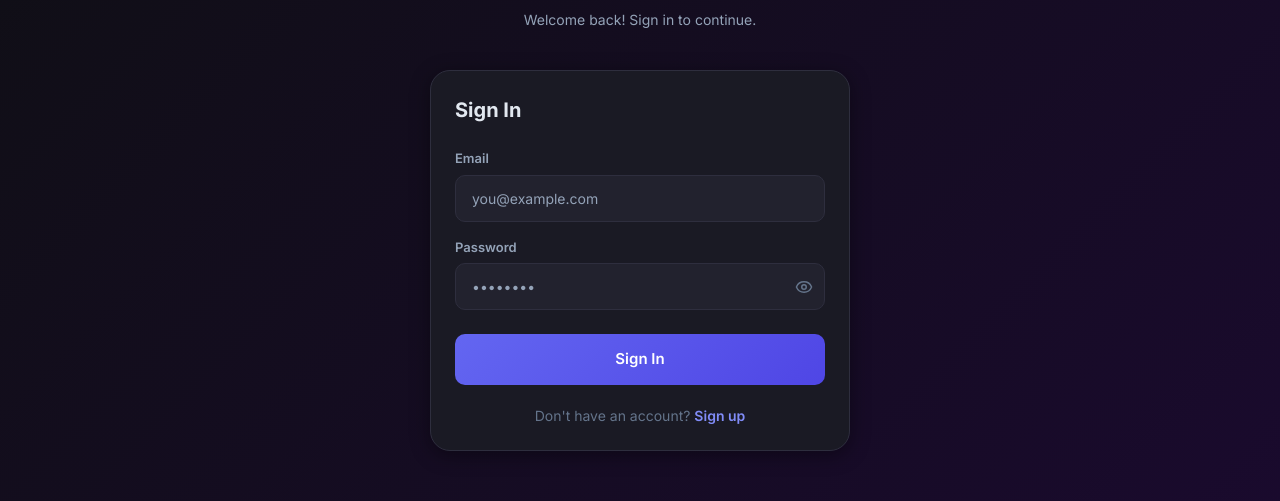
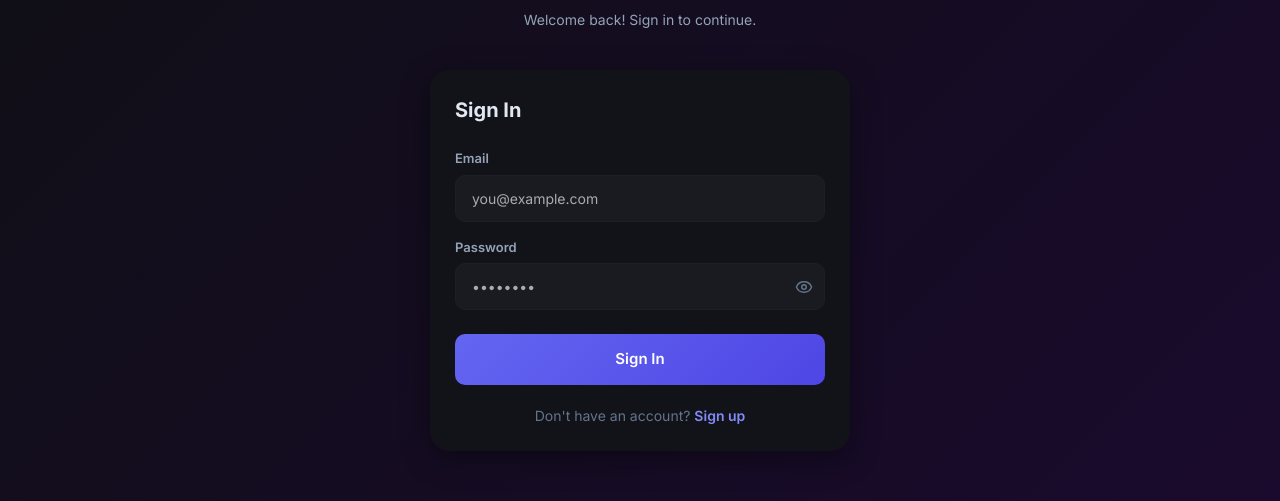
Before and after one commit to paragmondal/GharSewa, a React (Vite) app in the folder frontend/: page /login in a window 1280 px wide. Shown: the part 231-732 px from the top of the page. Built offline with nearby package versions, Linux system fonts and the light colour scheme.

Commit message:
fix: integrate Lumina Noir CSS variables natively for global theme resilience

```diff
--- a/frontend/src/index.css
+++ b/frontend/src/index.css
@@ -19,7 +19,7 @@
 
 @layer base {
   :root {
-    /* Dark Theme (Default) */
+    /* Dark Theme (Lumina Noir default) */
     --c-primary: #6366f1;
     --c-primary-hover: #4f46e5;
     --c-primary-light: #e0e7ff;
@@ -27,13 +27,13 @@
     --c-success: #10b981;
     --c-danger: #ef4444;
     --c-warning: #f59e0b;
-    --c-bg: #0f0f14;
-    --c-surface: #1a1a24;
-    --c-surface-2: #22222e;
-    --c-border: #2e2e3e;
-    --c-text: #e2e8f0;
-    --c-text-muted: #94a3b8;
-    --c-shadow-card: 0 4px 20px rgba(0, 0, 0, 0.4);
+    --c-bg: #0B0C10;
+    --c-surface: #121318;
+    --c-surface-2: #1a1b20;
+    --c-border: #1e1f25;
+    --c-text: #faf8fe;
+    --c-text-muted: #abaab0;
+    --c-shadow-card: 0 8px 30px rgba(0, 0, 0, 0.4);
     --c-shadow-hover: 0 8px 25px rgba(99, 102, 241, 0.15);
   }
 
@@ -107,11 +107,25 @@
 
   .card {
     background: var(--c-surface);
-    border: 1px solid var(--c-border);
+    border: 1px solid transparent;
     border-radius: 16px;
     padding: 24px;
     box-shadow: var(--c-shadow-card);
     transition: all 0.3s cubic-bezier(0.4, 0, 0.2, 1);
+  }
+
+  .card-lumina {
+    background: var(--c-surface);
+    border: 1px solid transparent;
+    border-radius: 20px;
+    padding: 24px;
+    transition: all 0.3s ease;
+  }
+
+  .card-lumina:hover {
+    border: 1px solid color-mix(in srgb, var(--c-primary) 50%, transparent);
+    box-shadow: 0 10px 30px color-mix(in srgb, var(--c-primary) 10%, transparent);
+    transform: translateY(-4px);
   }
 
   .card:hover {
@@ -209,7 +223,7 @@
     width: 260px;
     min-height: 100vh;
     background: var(--c-surface);
-    border-right: 1px solid var(--c-border);
+    border-right: 1px solid transparent;
     padding: 24px 16px;
     display: flex;
     flex-direction: column;
--- a/frontend/src/pages/user/Dashboard.jsx
+++ b/frontend/src/pages/user/Dashboard.jsx
@@ -30,10 +30,10 @@ const UserDashboard = () => {
   }, []);
 
   const stats = [
-    { icon: Calendar, label: t('totalBookings'), value: bookings.length, color: '#6366f1' },
-    { icon: CheckCircle, label: t('completed'), value: bookings.filter(b => b.status === 'completed').length, color: '#10b981' },
-    { icon: Clock, label: t('pending'), value: bookings.filter(b => b.status === 'pending' || b.status === 'confirmed').length, color: '#f59e0b' },
-    { icon: Star, label: t('reviewsGiven'), value: bookings.filter(b => b.isReviewed).length, color: '#a78bfa' },
+    { icon: Calendar, label: t('totalBookings'), value: bookings.length, color: 'var(--c-primary)' },
+    { icon: CheckCircle, label: t('completed'), value: bookings.filter(b => b.status === 'completed').length, color: 'var(--c-success)' },
+    { icon: Clock, label: t('pending'), value: bookings.filter(b => b.status === 'pending' || b.status === 'confirmed').length, color: 'var(--c-warning)' },
+    { icon: Star, label: t('reviewsGiven'), value: bookings.filter(b => b.isReviewed).length, color: 'var(--c-secondary)' },
   ];
 
   const getGreeting = () => {
@@ -46,32 +46,32 @@ const UserDashboard = () => {
   const upcomingBooking = bookings.find(b => b.status === 'pending' || b.status === 'confirmed');
 
   return (
-    <div style={{ display: 'flex', background: '#0B0C10', minHeight: '100vh', fontFamily: '"Manrope", "Inter", sans-serif' }}>
+    <div style={{ display: 'flex', minHeight: '100vh', fontFamily: '"Manrope", "Inter", sans-serif' }}>
       <Sidebar />
-      <div className="main-content" style={{ padding: '40px 48px', boxSizing: 'border-box', minWidth: 0, flex: 1, background: '#0B0C10' }}>
+      <div className="main-content" style={{ padding: '40px 48px', boxSizing: 'border-box', minWidth: 0, flex: 1 }}>
         <div style={{ maxWidth: '1280px', margin: '0 auto' }}>
 
         {/* Welcome Text */}
         <div className="fade-in" style={{ marginBottom: '40px' }}>
-          <h1 style={{ fontSize: '36px', fontWeight: '800', color: '#faf8fe', letterSpacing: '-0.02em', margin: 0 }}>
-             {getGreeting()}, <span style={{ color: '#6366f1' }}>{user?.name?.split(' ')[0]}</span>.
+          <h1 style={{ fontSize: '36px', fontWeight: '800', color: 'var(--c-text)', letterSpacing: '-0.02em', margin: 0 }}>
+             {getGreeting()}, <span style={{ color: 'var(--c-primary)' }}>{user?.name?.split(' ')[0]}</span>.
           </h1>
-          <p style={{ color: '#abaab0', marginTop: '8px', fontSize: '16px', fontWeight: '400' }}>
+          <p style={{ color: 'var(--c-text-muted)', marginTop: '8px', fontSize: '16px', fontWeight: '400' }}>
             Welcome to your digital concierge. Your home is running smoothly.
           </p>
         </div>
 
         {/* Hero Upcoming Booking (Lumina Noir Glassmorphism) */}
         {upcomingBooking ? (
-          <div className="fade-in" style={{ marginBottom: '48px', position: 'relative', overflow: 'hidden', padding: '32px 40px', background: 'rgba(26,27,32,0.6)', backdropFilter: 'blur(40px)', WebkitBackdropFilter: 'blur(40px)', border: '1px solid rgba(99,102,241,0.15)', borderRadius: '24px', boxShadow: '0 20px 40px rgba(0,0,0,0.5), inset 0 1px 0 rgba(255,255,255,0.05)', display: 'flex', justifyContent: 'space-between', alignItems: 'center' }}>
+          <div className="fade-in" style={{ marginBottom: '48px', position: 'relative', overflow: 'hidden', padding: '32px 40px', background: 'color-mix(in srgb, var(--c-surface-2) 60%, transparent)', backdropFilter: 'blur(40px)', WebkitBackdropFilter: 'blur(40px)', border: '1px solid color-mix(in srgb, var(--c-primary) 15%, transparent)', borderRadius: '24px', boxShadow: '0 20px 40px rgba(0,0,0,0.4), inset 0 1px 0 rgba(255,255,255,0.05)', display: 'flex', justifyContent: 'space-between', alignItems: 'center' }}>
             <div style={{ zIndex: 10, position: 'relative' }}>
-              <div style={{ display: 'inline-flex', alignItems: 'center', gap: '8px', background: 'rgba(99,102,241,0.15)', padding: '6px 14px', borderRadius: '30px', color: '#a3a6ff', fontSize: '12px', fontWeight: '700', letterSpacing: '0.05em', marginBottom: '16px' }}>
+              <div style={{ display: 'inline-flex', alignItems: 'center', gap: '8px', background: 'color-mix(in srgb, var(--c-primary) 15%, transparent)', padding: '6px 14px', borderRadius: '30px', color: 'var(--c-primary)', fontSize: '12px', fontWeight: '700', letterSpacing: '0.05em', marginBottom: '16px' }}>
                 <Zap size={14} /> UPCOMING SERVICE
               </div>
-              <h2 style={{ fontSize: '28px', fontWeight: '700', color: '#ffffff', margin: '0 0 8px 0' }}>
+              <h2 style={{ fontSize: '28px', fontWeight: '700', color: 'var(--c-text)', margin: '0 0 8px 0' }}>
                 {upcomingBooking.serviceId?.name || 'Professional Service'}
               </h2>
-              <p style={{ color: '#abaab0', fontSize: '15px', display: 'flex', alignItems: 'center', gap: '8px', margin: 0 }}>
+              <p style={{ color: 'var(--c-text-muted)', fontSize: '15px', display: 'flex', alignItems: 'center', gap: '8px', margin: 0 }}>
                 <Calendar size={16} />
                 {new Date(upcomingBooking.scheduledDate).toLocaleDateString('en-US', { weekday: 'long', month: 'long', day: 'numeric' })} at {upcomingBooking.scheduledTime}
               </p>
@@ -79,22 +79,22 @@ const UserDashboard = () => {
             <div style={{ zIndex: 10, position: 'relative', display: 'flex', flexDirection: 'column', alignItems: 'flex-end', gap: '16px' }}>
               {statusBadge(upcomingBooking.status)}
               <Link to="/bookings">
-                <button style={{ background: 'linear-gradient(135deg, #6366f1, #4f46e5)', color: '#fff', border: 'none', padding: '12px 28px', borderRadius: '12px', fontSize: '14px', fontWeight: '600', cursor: 'pointer', boxShadow: '0 8px 20px rgba(99,102,241,0.3)', transition: 'all 0.2s' }}>
+                <button className="btn-primary" style={{ padding: '12px 28px', borderRadius: '12px', fontSize: '14px', fontWeight: '600', boxShadow: '0 8px 20px color-mix(in srgb, var(--c-primary) 30%, transparent)', transition: 'all 0.2s' }}>
                   Manage Booking
                 </button>
               </Link>
             </div>
             {/* Soft Glow Effect */}
-            <div style={{ position: 'absolute', top: '-50%', right: '-10%', width: '400px', height: '400px', background: 'radial-gradient(circle, rgba(99,102,241,0.15) 0%, transparent 70%)', filter: 'blur(40px)', zIndex: 1, pointerEvents: 'none' }} />
+            <div style={{ position: 'absolute', top: '-50%', right: '-10%', width: '400px', height: '400px', background: 'radial-gradient(circle, color-mix(in srgb, var(--c-primary) 15%, transparent) 0%, transparent 70%)', filter: 'blur(40px)', zIndex: 1, pointerEvents: 'none' }} />
           </div>
         ) : (
-           <div className="fade-in" style={{ marginBottom: '48px', position: 'relative', overflow: 'hidden', padding: '40px', background: 'rgba(26,27,32,0.4)', borderRadius: '24px', border: '1px solid #1e1f25', display: 'flex', justifyContent: 'space-between', alignItems: 'center' }}>
+           <div className="fade-in" style={{ marginBottom: '48px', position: 'relative', overflow: 'hidden', padding: '40px', background: 'color-mix(in srgb, var(--c-surface-2) 40%, transparent)', borderRadius: '24px', border: '1px solid var(--c-border)', display: 'flex', justifyContent: 'space-between', alignItems: 'center' }}>
               <div>
-                <h2 style={{ fontSize: '24px', fontWeight: '700', color: '#ffffff', margin: '0 0 8px 0' }}>No active bookings</h2>
-                <p style={{ color: '#abaab0', fontSize: '15px', margin: 0 }}>Your schedule is completely clear. Need assistance?</p>
+                <h2 style={{ fontSize: '24px', fontWeight: '700', color: 'var(--c-text)', margin: '0 0 8px 0' }}>No active bookings</h2>
+                <p style={{ color: 'var(--c-text-muted)', fontSize: '15px', margin: 0 }}>Your schedule is completely clear. Need assistance?</p>
               </div>
               <Link to="/services">
-                <button style={{ background: '#18191e', color: '#a3a6ff', border: '1px solid rgba(99,102,241,0.3)', padding: '12px 28px', borderRadius: '12px', fontSize: '14px', fontWeight: '600', cursor: 'pointer', transition: 'all 0.2s' }} onMouseOver={e => e.currentTarget.style.background = 'rgba(99,102,241,0.1)'} onMouseOut={e => e.currentTarget.style.background = '#18191e'}>
+                <button className="btn-secondary" style={{ padding: '12px 28px', borderRadius: '12px', fontSize: '14px', fontWeight: '600' }}>
                   Browse Services
                 </button>
               </Link>
@@ -104,13 +104,13 @@ const UserDashboard = () => {
         {/* Analytics Tonal Layering Grid */}
         <div style={{ display: 'grid', gridTemplateColumns: 'repeat(auto-fit, minmax(220px, 1fr))', gap: '24px', marginBottom: '56px' }} className="fade-in">
           {stats.map((stat, idx) => (
-            <div key={stat.label} style={{ background: '#121318', borderRadius: '20px', padding: '24px', animationDelay: `${idx * 0.1}s`, display: 'flex', alignItems: 'center', gap: '20px' }}>
-              <div style={{ width: '56px', height: '56px', borderRadius: '14px', background: `rgba(${stat.color === '#6366f1' ? '99,102,241' : stat.color === '#10b981' ? '16,185,129' : stat.color === '#f59e0b' ? '245,158,11' : '167,139,250'}, 0.1)`, display: 'flex', alignItems: 'center', justifyContent: 'center' }}>
+            <div key={stat.label} style={{ background: 'var(--c-surface)', borderRadius: '20px', padding: '24px', animationDelay: `${idx * 0.1}s`, display: 'flex', alignItems: 'center', gap: '20px' }}>
+              <div style={{ width: '56px', height: '56px', borderRadius: '14px', background: `color-mix(in srgb, ${stat.color} 10%, transparent)`, display: 'flex', alignItems: 'center', justifyContent: 'center' }}>
                 <stat.icon size={24} color={stat.color} />
               </div>
               <div>
-                <p style={{ fontSize: '32px', fontWeight: '700', color: '#faf8fe', lineHeight: '1', margin: 0 }}>{stat.value}</p>
-                <p style={{ fontSize: '13px', color: '#abaab0', fontWeight: '500', marginTop: '6px', letterSpacing: '0.02em', textTransform: 'uppercase' }}>{stat.label}</p>
+                <p style={{ fontSize: '32px', fontWeight: '700', color: 'var(--c-text)', lineHeight: '1', margin: 0 }}>{stat.value}</p>
+                <p style={{ fontSize: '13px', color: 'var(--c-text-muted)', fontWeight: '500', marginTop: '6px', letterSpacing: '0.02em', textTransform: 'uppercase' }}>{stat.label}</p>
               </div>
             </div>
           ))}
@@ -119,8 +119,8 @@ const UserDashboard = () => {
         {/* Services Grid (Luminous Edges) */}
         <div style={{ marginBottom: '56px' }} className="fade-in">
           <div style={{ display: 'flex', justifyContent: 'space-between', alignItems: 'center', marginBottom: '24px' }}>
-            <h2 style={{ fontSize: '22px', fontWeight: '700', color: '#faf8fe', margin: 0 }}>Available Services</h2>
-            <Link to="/services" style={{ color: '#6366f1', textDecoration: 'none', fontSize: '14px', fontWeight: '600', display: 'flex', alignItems: 'center', gap: '4px' }}>
+            <h2 style={{ fontSize: '22px', fontWeight: '700', color: 'var(--c-text)', margin: 0 }}>Available Services</h2>
+            <Link to="/services" style={{ color: 'var(--c-primary)', textDecoration: 'none', fontSize: '14px', fontWeight: '600', display: 'flex', alignItems: 'center', gap: '4px' }}>
               View Catalog <ArrowRight size={16} />
             </Link>
           </div>
@@ -128,12 +128,10 @@ const UserDashboard = () => {
           <div style={{ display: 'grid', gridTemplateColumns: 'repeat(4, 1fr)', gap: '24px' }}>
             {services.slice(0, 4).map((svc) => (
               <Link key={svc._id} to={`/book/${svc._id}`} style={{ textDecoration: 'none' }}>
-                <div style={{ background: '#121318', padding: '32px 24px', borderRadius: '20px', height: '100%', display: 'flex', flexDirection: 'column', alignItems: 'center', justifyContent: 'center', textAlign: 'center', border: '1px solid transparent', transition: 'all 0.3s ease', cursor: 'pointer' }}
-                     onMouseOver={e => { e.currentTarget.style.border = '1px solid rgba(99,102,241,0.5)'; e.currentTarget.style.boxShadow = '0 10px 30px rgba(99,102,241,0.1)'; e.currentTarget.style.transform = 'translateY(-4px)'; }}
-                     onMouseOut={e => { e.currentTarget.style.border = '1px solid transparent'; e.currentTarget.style.boxShadow = 'none'; e.currentTarget.style.transform = 'translateY(0)'; }}>
-                  <div style={{ fontSize: '48px', filter: 'drop-shadow(0 4px 12px rgba(99,102,241,0.3))', marginBottom: '16px' }}>{svc.icon}</div>
-                  <h3 style={{ fontSize: '16px', fontWeight: '700', color: '#faf8fe', margin: '0 0 8px 0' }}>{svc.name}</h3>
-                  <p style={{ fontSize: '14px', color: '#a3a6ff', fontWeight: '600', margin: 0 }}>Est. ₹{svc.basePrice}</p>
+                <div className="card-lumina" style={{ height: '100%', display: 'flex', flexDirection: 'column', alignItems: 'center', justifyContent: 'center', textAlign: 'center' }}>
+                  <div style={{ fontSize: '48px', filter: 'drop-shadow(0 4px 12px color-mix(in srgb, var(--c-primary) 30%, transparent))', marginBottom: '16px' }}>{svc.icon}</div>
+                  <h3 style={{ fontSize: '16px', fontWeight: '700', color: 'var(--c-text)', margin: '0 0 8px 0' }}>{svc.name}</h3>
+                  <p style={{ fontSize: '14px', color: 'var(--c-primary-light)', fontWeight: '600', margin: 0 }}>Est. ₹{svc.basePrice}</p>
                 </div>
               </Link>
             ))}
@@ -143,30 +141,30 @@ const UserDashboard = () => {
         {/* Recent History */}
         <div className="fade-in">
           <div style={{ display: 'flex', justifyContent: 'space-between', alignItems: 'center', marginBottom: '24px' }}>
-            <h2 style={{ fontSize: '22px', fontWeight: '700', color: '#faf8fe', margin: 0 }}>{t('recentBookings')}</h2>
+            <h2 style={{ fontSize: '22px', fontWeight: '700', color: 'var(--c-text)', margin: 0 }}>{t('recentBookings')}</h2>
           </div>
 
           <div style={{ display: 'flex', flexDirection: 'column', gap: '16px' }}>
             {bookings.length === 0 && !loading && (
-              <p style={{ color: '#abaab0', fontSize: '15px' }}>No booking history found.</p>
+              <p style={{ color: 'var(--c-text-muted)', fontSize: '15px' }}>No booking history found.</p>
             )}
             {bookings.map((b) => (
-               <div key={b._id} style={{ background: '#121318', display: 'flex', justifyContent: 'space-between', alignItems: 'center', padding: '20px 24px', borderRadius: '16px', borderBottom: '1px solid #1e1f25' }}>
+               <div key={b._id} style={{ background: 'var(--c-surface)', display: 'flex', justifyContent: 'space-between', alignItems: 'center', padding: '20px 24px', borderRadius: '16px', borderBottom: '1px solid var(--c-border)' }}>
                   <div style={{ display: 'flex', alignItems: 'center', gap: '20px' }}>
-                    <div style={{ fontSize: '28px', background: '#1a1b20', width: '56px', height: '56px', display: 'flex', alignItems: 'center', justifyContent: 'center', borderRadius: '14px' }}>
+                    <div style={{ fontSize: '28px', background: 'var(--c-surface-2)', width: '56px', height: '56px', display: 'flex', alignItems: 'center', justifyContent: 'center', borderRadius: '14px' }}>
                       {b.serviceId?.icon || '⚙️'}
                     </div>
                     <div>
-                      <p style={{ fontWeight: '700', color: '#faf8fe', fontSize: '16px', margin: '0 0 4px 0' }}>{b.serviceId?.name || 'Service'}</p>
-                      <p style={{ fontSize: '13px', color: '#abaab0', display: 'flex', alignItems: 'center', gap: '6px', margin: 0 }}>
-                        <span style={{ color: '#6366f1' }}>#{b.bookingNumber}</span> •
+                      <p style={{ fontWeight: '700', color: 'var(--c-text)', fontSize: '16px', margin: '0 0 4px 0' }}>{b.serviceId?.name || 'Service'}</p>
+                      <p style={{ fontSize: '13px', color: 'var(--c-text-muted)', display: 'flex', alignItems: 'center', gap: '6px', margin: 0 }}>
+                        <span style={{ color: 'var(--c-primary)' }}>#{b.bookingNumber}</span> •
                         {new Date(b.scheduledDate).toLocaleDateString('en-IN', { day: 'numeric', month: 'short', year: 'numeric' })}
                       </p>
                     </div>
                   </div>
                   <div style={{ display: 'flex', alignItems: 'center', gap: '32px' }}>
                     <div style={{ textAlign: 'right' }}>
-                      <span style={{ fontSize: '16px', fontWeight: '700', color: '#faf8fe' }}>₹{b.amount}</span>
+                      <span style={{ fontSize: '16px', fontWeight: '700', color: 'var(--c-text)' }}>₹{b.amount}</span>
                     </div>
                     {statusBadge(b.status)}
                   </div>
```
